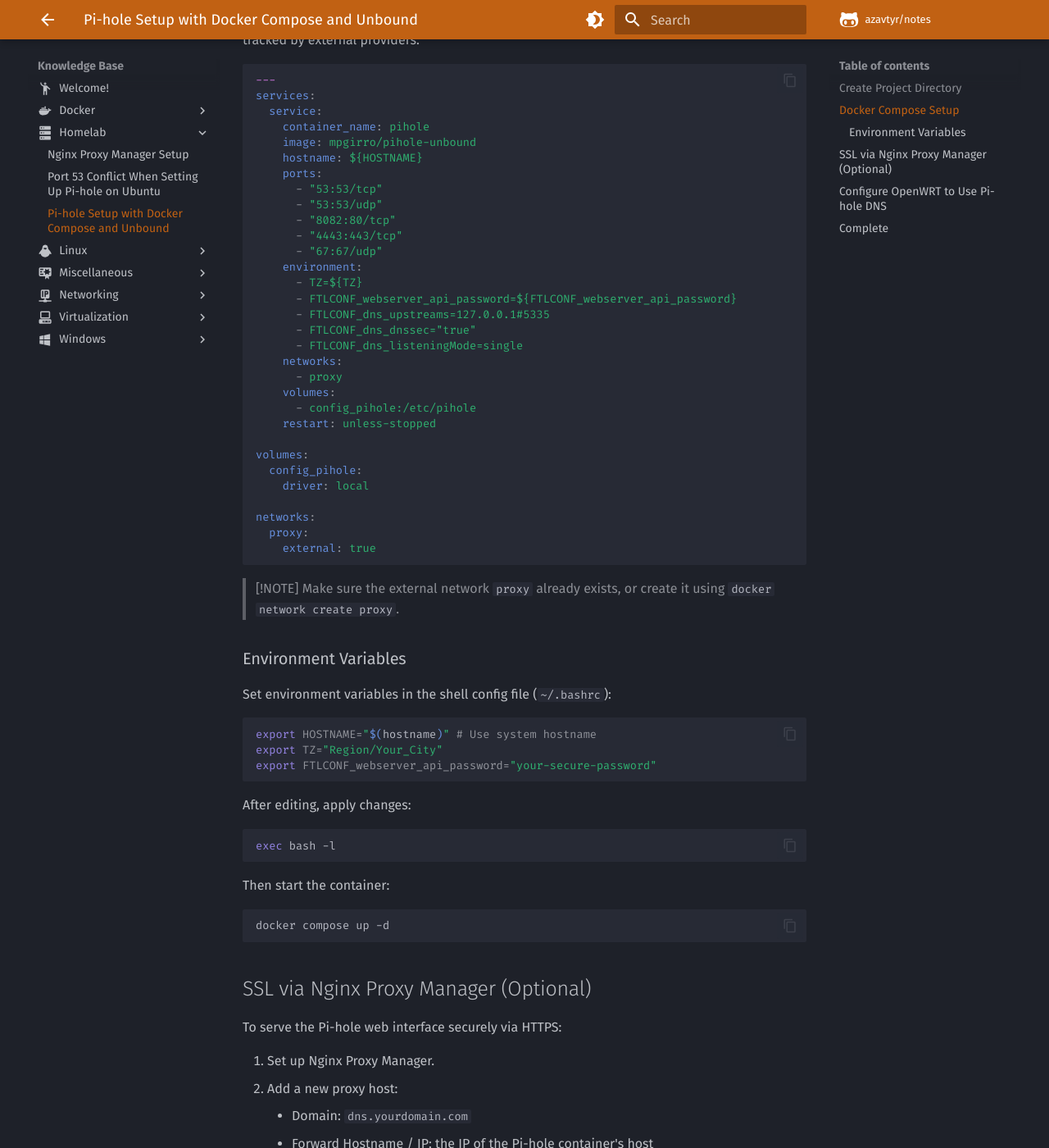
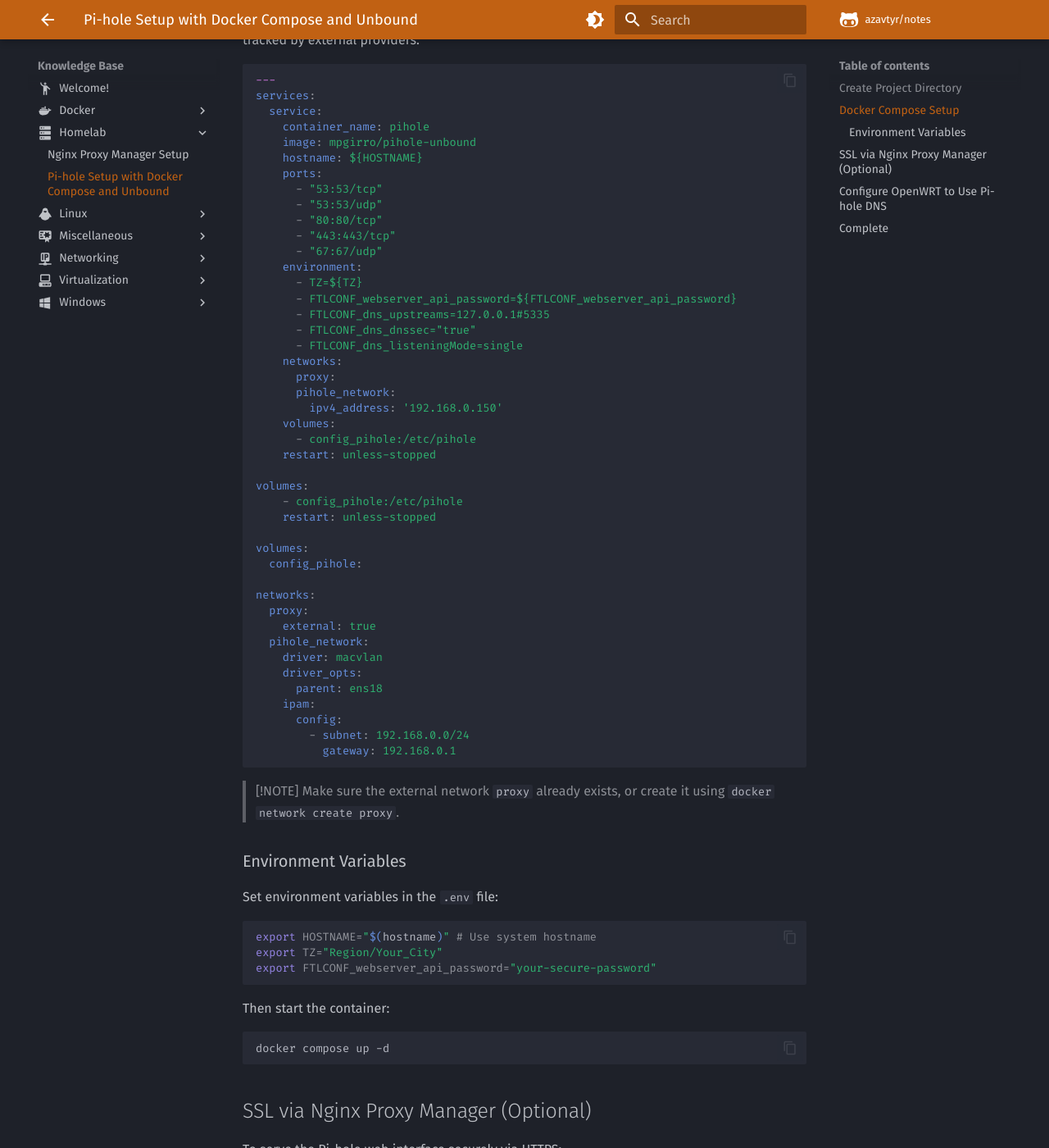
Before and after one commit to azavtyr/notes, an MkDocs documentation site: the page built from docs/homelab/pihole-unbound-setup.md, in a window 1280 px wide and 1400 px high, scrolled down 660 px. Shown: the whole window at 82% size. Built offline with MkDocs 1.6.1 and Material for MkDocs 9.7.7, drawn with Linux system fonts in a browser that asks for light colours; comment, search, counter and statistics services are not loaded.

Commit message:
update homelab section

````diff
--- a/docs/homelab/pihole-unbound-setup.md
+++ b/docs/homelab/pihole-unbound-setup.md
@@ -28,8 +28,8 @@
     ports:
       - "53:53/tcp"
       - "53:53/udp"
-      - "8082:80/tcp"
-      - "4443:443/tcp"
+      - "80:80/tcp"
+      - "443:443/tcp"
       - "67:67/udp"
     environment:
       - TZ=${TZ}
@@ -38,18 +38,32 @@
       - FTLCONF_dns_dnssec="true"
       - FTLCONF_dns_listeningMode=single
     networks:
-      - proxy
+      proxy:
+      pihole_network:
+        ipv4_address: '192.168.0.150'
     volumes:
       - config_pihole:/etc/pihole
     restart: unless-stopped
 
 volumes:
+    - config_pihole:/etc/pihole
+    restart: unless-stopped
+
+volumes:
   config_pihole:
-    driver: local
 
 networks:
   proxy:
     external: true
+  pihole_network:
+    driver: macvlan
+    driver_opts:
+      parent: ens18
+    ipam:
+      config:
+        - subnet: 192.168.0.0/24
+          gateway: 192.168.0.1
+
 ```
 
 > [!NOTE]
@@ -57,18 +71,12 @@
 
 ### Environment Variables
 
-Set environment variables in the shell config file (`~/.bashrc`):
+Set environment variables in the `.env` file:
 
 ```sh
 export HOSTNAME="$(hostname)" # Use system hostname
 export TZ="Region/Your_City"
 export FTLCONF_webserver_api_password="your-secure-password"
-```
-
-After editing, apply changes:
-
-```sh
-exec bash -l
 ```
 
 Then start the container:
@@ -85,7 +93,7 @@
 1. Add a new proxy host:
     * Domain: `dns.yourdomain.com`
     * Forward Hostname / IP: the IP of the Pi-hole container's host
-    * Forward Port: `8082`
+    * Forward Port: `80`
 1. Enable SSL and request a Let's Encrypt certificate.
 
 > Now you can access Pi-hole via `https://dns.yourdomain.com`.
````
Also changed, not shown: docs/homelab/pihole-port-conflict.md (deleted, +0 -43 lines).
